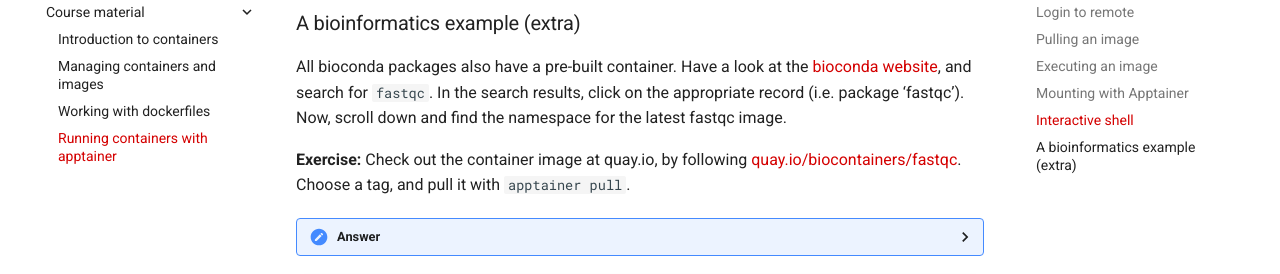
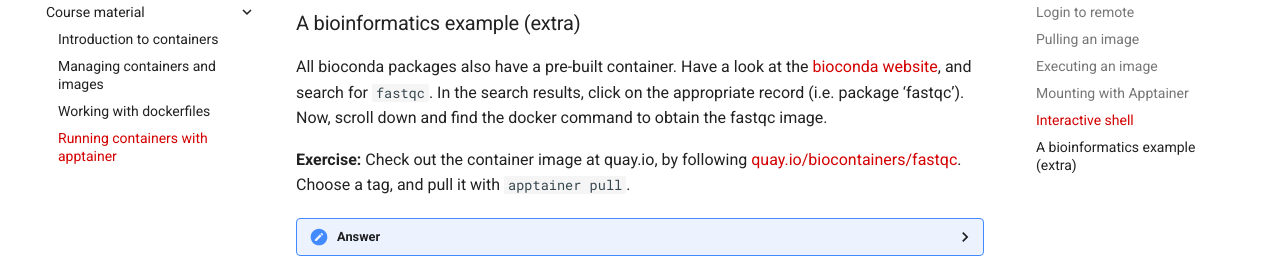
Before and after one commit to sib-swiss/containers-introduction-training, an MkDocs documentation site: the page built from docs/course_material/day1/apptainer.md, in a window 1280 px wide and 900 px high, scrolled down 4946 px. Shown: the part 177-451 px from the top of the window. Built offline with MkDocs 1.6.1 and Material for MkDocs 9.7.7, drawn with Linux system fonts in a browser that asks for light colours; comment, search, counter and statistics services are not loaded; the version menu is left out.

Commit message:
fix unclarity for bioconda excercise

```diff
--- a/docs/course_material/day1/apptainer.md
+++ b/docs/course_material/day1/apptainer.md
@@ -295,7 +295,7 @@ During the lecture you have learned that apptainer takes over the user privilege
 
 ### A bioinformatics example (extra)
 
-All bioconda packages also have a pre-built container. Have a look at the [bioconda website](https://bioconda.github.io/index.html), and search for `fastqc`. In the search results, click on the appropriate record (i.e. package 'fastqc'). Now, scroll down and find the namespace for the latest fastqc image.
+All bioconda packages also have a pre-built container. Have a look at the [bioconda website](https://bioconda.github.io/index.html), and search for `fastqc`. In the search results, click on the appropriate record (i.e. package 'fastqc'). Now, scroll down and find the docker command to obtain the fastqc image.
 
 **Exercise:** Check out the container image at quay.io, by following [quay.io/biocontainers/fastqc](https://quay.io/biocontainers/fastqc). Choose a tag, and pull it with `apptainer pull`.
 
```
